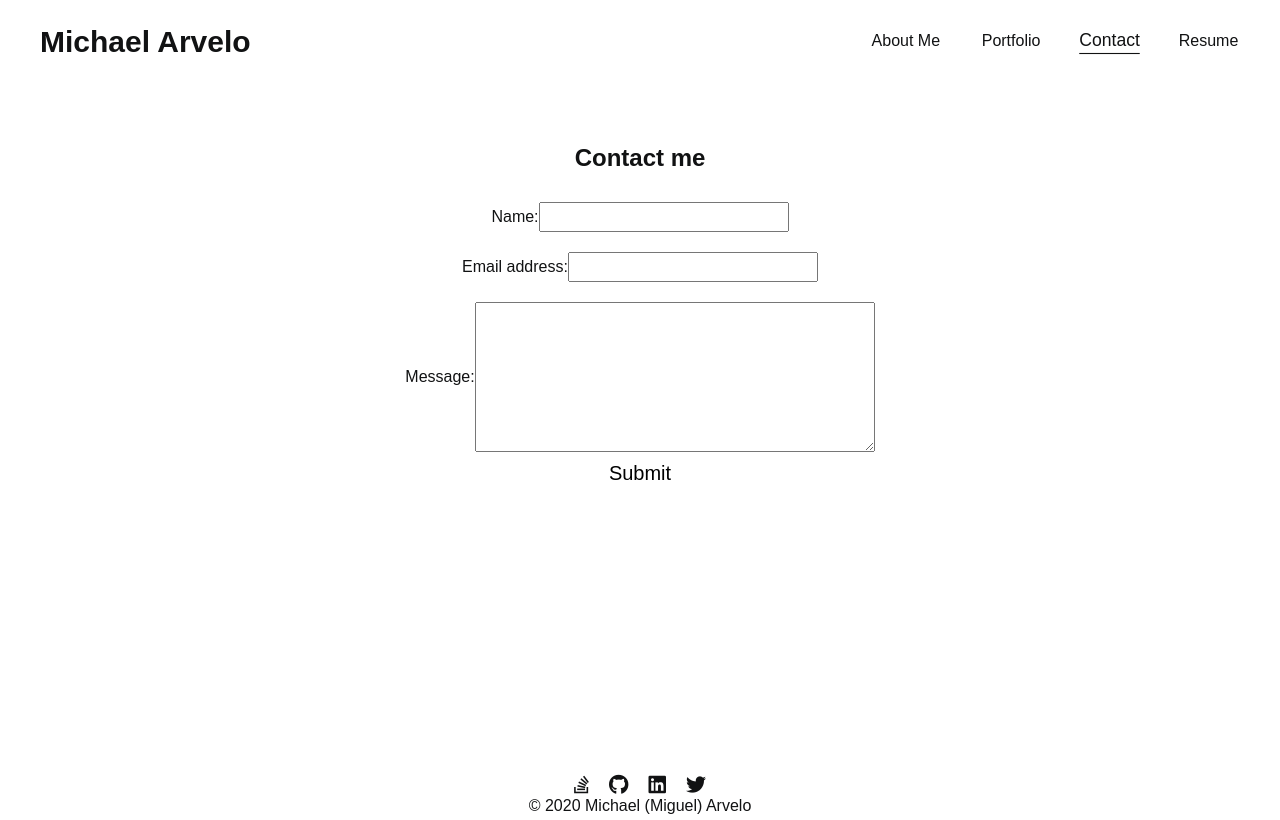
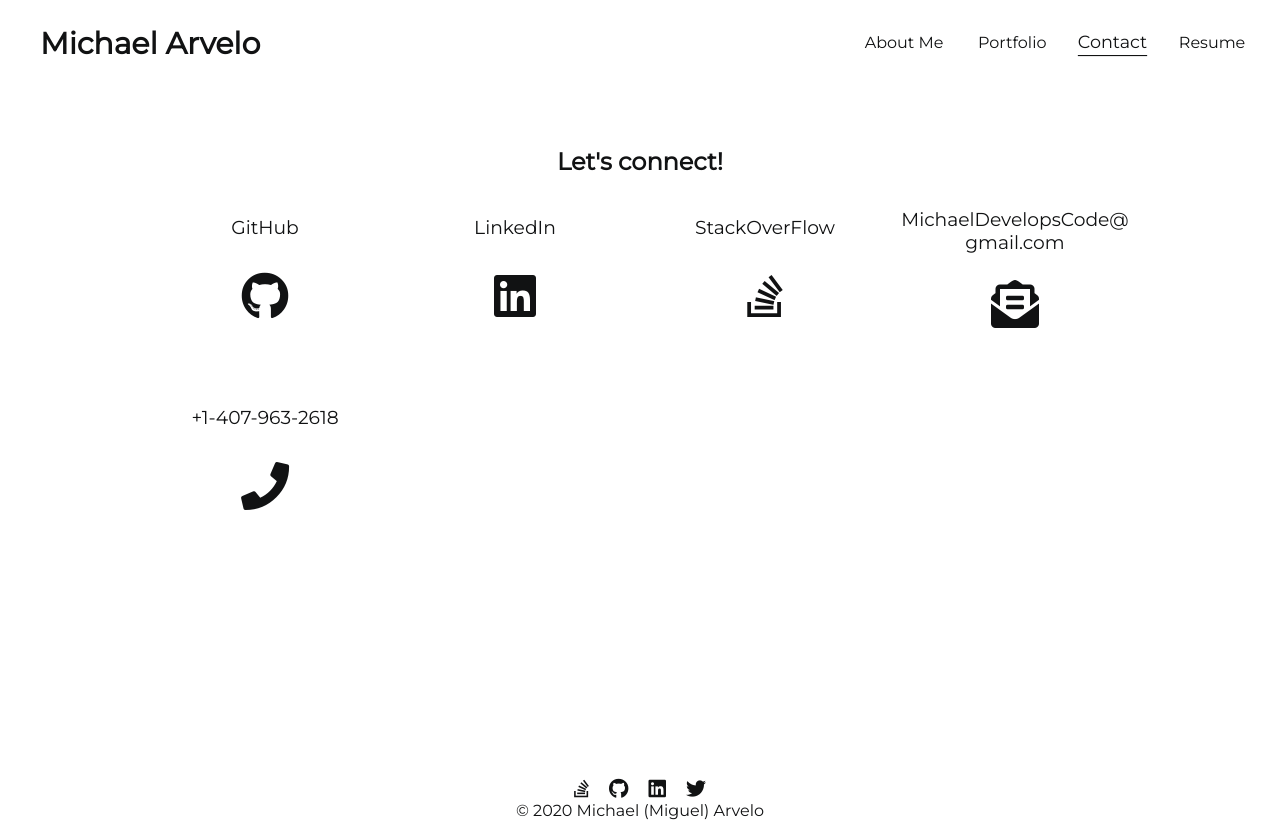
Before and after one commit to LoveOverEgo/my-first-portfolio, a React (Create React App) app: page / in a window 1280 px wide. Both pictures are taken after a click on the element "Contact". Built offline with nearby package versions, Linux system fonts and the light colour scheme.

Commit message:
added links and css to contact section and commented out form

```diff
--- a/public/index.html
+++ b/public/index.html
@@ -9,6 +9,7 @@
       name="description"
       content="Web site created using create-react-app"
     />
+            <link href="https://fonts.googleapis.com/css2?family=Montserrat:ital,wght@0,400;1,300&family=Roboto+Mono&display=swap" rel="stylesheet">
     <link rel='stylesheet' href='https://cdnjs.cloudflare.com/ajax/libs/font-awesome/5.15.2/css/all.min.css' integrity='sha512-HK5fgLBL+xu6dm/Ii3z4xhlSUyZgTT9tuc/hSrtw6uzJOvgRr2a9jyxxT1ely+B+xFAmJKVSTbpM/CuL7qxO8w==' crossorigin='anonymous'/>
     <link rel="apple-touch-icon" href="%PUBLIC_URL%/logo192.png" />
     <!--
--- a/src/components/Contact/index.js
+++ b/src/components/Contact/index.js
@@ -3,44 +3,86 @@ import { validateEmail } from '../../utils/helpers';
 
 
 function ContactForm() {
-    const [formState, setFormState] = useState({ name: '', email: '', message: '' });
-    const { name, email, message } = formState;
-    const [errorMessage, setErrorMessage] = useState('');
+    // const [formState, setFormState] = useState({ name: '', email: '', message: '' });
+    // const { name, email, message } = formState;
+    // const [errorMessage, setErrorMessage] = useState('');
 
-    function handleChange(e) {
-        if (e.target.name === 'email') {
-            const isValid = validateEmail(e.target.value);
-            console.log(isValid);
-            if (!isValid) {
-                setErrorMessage('Your email is invalid.');
-            } else {
-                if (!e.target.value.length) {
-                  setErrorMessage(`${e.target.name} is required.`);
-                } else {
-                  setErrorMessage('');
-                }
-            }
-        }
+    // function handleChange(e) {
+    //     if (e.target.name === 'email') {
+    //         const isValid = validateEmail(e.target.value);
+    //         console.log(isValid);
+    //         if (!isValid) {
+    //             setErrorMessage('Your email is invalid.');
+    //         } else {
+    //             if (!e.target.value.length) {
+    //               setErrorMessage(`${e.target.name} is required.`);
+    //             } else {
+    //               setErrorMessage('');
+    //             }
+    //         }
+    //     }
 
-        if (e.target.name === 'message') {
-            if (e.target.value === '') {
-                setErrorMessage('Text is required');
-            }
-        }
+    //     if (e.target.name === 'message') {
+    //         if (e.target.value === '') {
+    //             setErrorMessage('Text is required');
+    //         }
+    //     }
 
-        if (!errorMessage) {
-            setFormState({ ...formState, [e.target.name]: e.target.value });
-        }
-    }
+    //     if (!errorMessage) {
+    //         setFormState({ ...formState, [e.target.name]: e.target.value });
+    //     }
+    // }
 
-    function handleSubmit(e) {
-        e.preventDefault();
-    }
+    // function handleSubmit(e) {
+    //     e.preventDefault();
+    // }
 
     return(
-        <section id="contact-form">
-            <h1 >Contact me</h1>
-            <form id="contact-form" onSubmit={handleSubmit}>
+        <section className="contact-form">
+            <h1 >Let's connect!</h1>
+            <div className="container">
+                <a className="card" href="https://github.com/MichaelDevelopsCode" target="_blank" rel='noreferrer'>
+                    <h3 className="title">
+                        GitHub
+                    </h3>
+                    <div className='logo' >
+                        <i className="fab fa-github"></i>
+                    </div>
+                </a>
+                <a className="card" href="https://www.linkedin.com/in/michael-arvelo-169925148/" target="_blank" rel='noreferrer'>
+                    <h3 className="title">
+                        LinkedIn
+                    </h3>
+                    <div className='logo' >
+                        <i className="fab fa-linkedin"></i>
+                    </div>
+                </a>
+                <a className="card" href="https://stackoverflow.com/users/13529182/michael-arvelo" target="_blank" rel='noreferrer'>
+                    <h3 className="title">
+                        StackOverFlow
+                    </h3>
+                    <div className='logo' >
+                        <i className="fab fa-stack-overflow"></i>
+                    </div>
+                </a>
+                <a className="card" href='mailto:michaeldevelopscode@gmail.com'>
+                    <h3 className="title">
+                        MichaelDevelopsCode@gmail.com
+                    </h3>
+                    <div className='logo' >
+                        <i className="fas fa-envelope-open-text"></i>
+                    </div>
+                </a>
+                <a className="card" href="tel:+1-407-963-2618">
+                  <h3 className="title">
+                        +1-407-963-2618
+                  </h3>
+                  <div className='logo' >
+                      <i className="fas fa-phone"></i>
+                  </div>
+                </a>
+            </div>
+            {/* <form id="contact-form" onSubmit={handleSubmit}>
                 <div>
                     <label htmlFor="name">Name:</label>
                     <input type="text" defaultValue={name} onBlur={handleChange} name="name" />
@@ -59,7 +101,7 @@ function ContactForm() {
                   </div>
                 )}
                 <button type="submit">Submit</button>
-            </form>
+            </form> */}
         </section>
     );
 }
--- a/src/components/Resume/index.js
+++ b/src/components/Resume/index.js
@@ -5,12 +5,17 @@ function Resume() {
 
 
     return(
-        <div className='resume-link'>
-            <h1>
-                <a href={Pdf} target="_blank" rel='noreferrer'>View Resume </a>
-                <i class="fas fa-file"></i>
-            </h1>
-        </div>
+        <section className="contact-form">
+            <div className='container'>
+                <div></div> {/* To center card */}
+                <a className="card" href={Pdf} target="_blank" rel='noreferrer'>
+                    <h3 className="title">View Resume </h3>
+                    <div className="logo">
+                        <i className="fas fa-file"></i>
+                    </div>
+                </a>
+            </div>
+        </section>
     );
 }
 
--- a/src/components/ToggleTheme/index.js
+++ b/src/components/ToggleTheme/index.js
@@ -10,6 +10,7 @@ function ToggleTheme() {
             document.documentElement.style.setProperty("--primary", "var(--primaryLight)");
             document.documentElement.style.setProperty("--secondary", "var(--secondaryLight)");
             document.documentElement.style.setProperty("--accent", "var(--accentLight)");
+            document.documentElement.style.setProperty("--border", "var(--borderLight)");
             document.documentElement.style.setProperty("--boxShadow", "rgb(156 156 156)");
 
             themeStatus = "light";
@@ -18,6 +19,7 @@ function ToggleTheme() {
             document.documentElement.style.setProperty("--primary", "var(--primaryDark)");
             document.documentElement.style.setProperty("--secondary", "var(--secondaryDark)");
             document.documentElement.style.setProperty("--accent", "var(--accentDark)");
+            document.documentElement.style.setProperty("--border", "var(--borderDark)");
             document.documentElement.style.setProperty("--boxShadow", "black");
 
             themeStatus = "dark";
--- a/src/index.css
+++ b/src/index.css
@@ -10,16 +10,19 @@
     --bgLight: white;
     --bgDark: #0f1117;
     --primaryLight: #111213;
-    --primaryDark: #ffffff;
+    --primaryDark: #bbbbbb;
     --secondaryLight: rgb(197, 197, 197);
     --secondaryDark: #4e5257;
     --accentDark: #303940;
     --accentLight:#C7D0E1;
+    --borderLight:#dddddd;
+    --borderDark: #292929;
 
     --bg: var(--bgLight);
     --primary: var(--primaryLight);
     --secondary: var(--secondaryLight);
     --accent: var(--accentLight);
+    --border: var(var(--borderLight));
     --boxShadow: black; /* Specifically for work section cards */
 }
 
@@ -27,6 +30,10 @@ html, body {
     max-width: 100%;
     color: var(--primary);
     font-family: 'Montserrat', sans-serif;
+}
+
+main {
+    overflow: scroll;
 }
 
 section {
@@ -448,44 +455,77 @@ footer {
 /* APPLICATION ENDS */
 
 /* CONTACT STARTS */
-#contact-form h1, form {
+.contact-form .container {
+    display: grid;
+    grid-template-columns: repeat(auto-fill, minmax(200px, 1fr));
+    grid-gap: 20px;
+    align-items: stretch;
+    padding: 0 150px 0 150px;
+}
+.contact-form .card {
+    border: 1px solid var(--border);
+    text-decoration: none;
+    color: var(--primary);
+    box-shadow: var(--boxShadow);
+    text-align: center;
+    word-wrap: break-word;
+    border-radius: 10px;
+    height: 170px;
+    display: flex;
+    flex-direction: column;
+    justify-content: space-evenly;
+    transition: .5s ease;
+}
+
+.contact-form .card:hover {
+  cursor: pointer;
+  background: var(--primary);
+  color: var(--secondary);
+}
+
+.contact-form .title {
+  font-weight: 300;
+}
+
+.contact-form .logo {
+    font-size: 3em;
+}
+/* CONTACT ENDS */
+
+/*CONTACT FROM START*/
+.contact-form h1, form {
     text-align: center;
     padding: 10px;
 }
 
-#contact-form form div {
+.contact-form form div {
     padding: 10px;
     display: flex;
     justify-content: center;
     align-items: center;
 }
 
-#contact-form button {
+.contact-form button {
     background: none;
     border: none;
     font-size: 20px;
     transition: 1s ease;
 }
 
-#contact-form button:hover {
+.contact-form button:hover {
     cursor: pointer;
     font-size: 22px;
 }
 
-#contact-form input {
+.contact-form input {
     width: 250px;
     height: 30px;
 }
 
-#contact-form textarea {
+.contact-form textarea {
     width: 400px;
     height: 150px;
 }
-
-#contact-form div {
-
-}
-
 
 .resume-link {
     text-align: center;
@@ -497,7 +537,7 @@ footer {
     color: var(--primary);
 }
 
-/* CONTACT ENDS */
+/* CONTACT FORM ENDS */
 
 .flex-row {
     display: flex;
```
